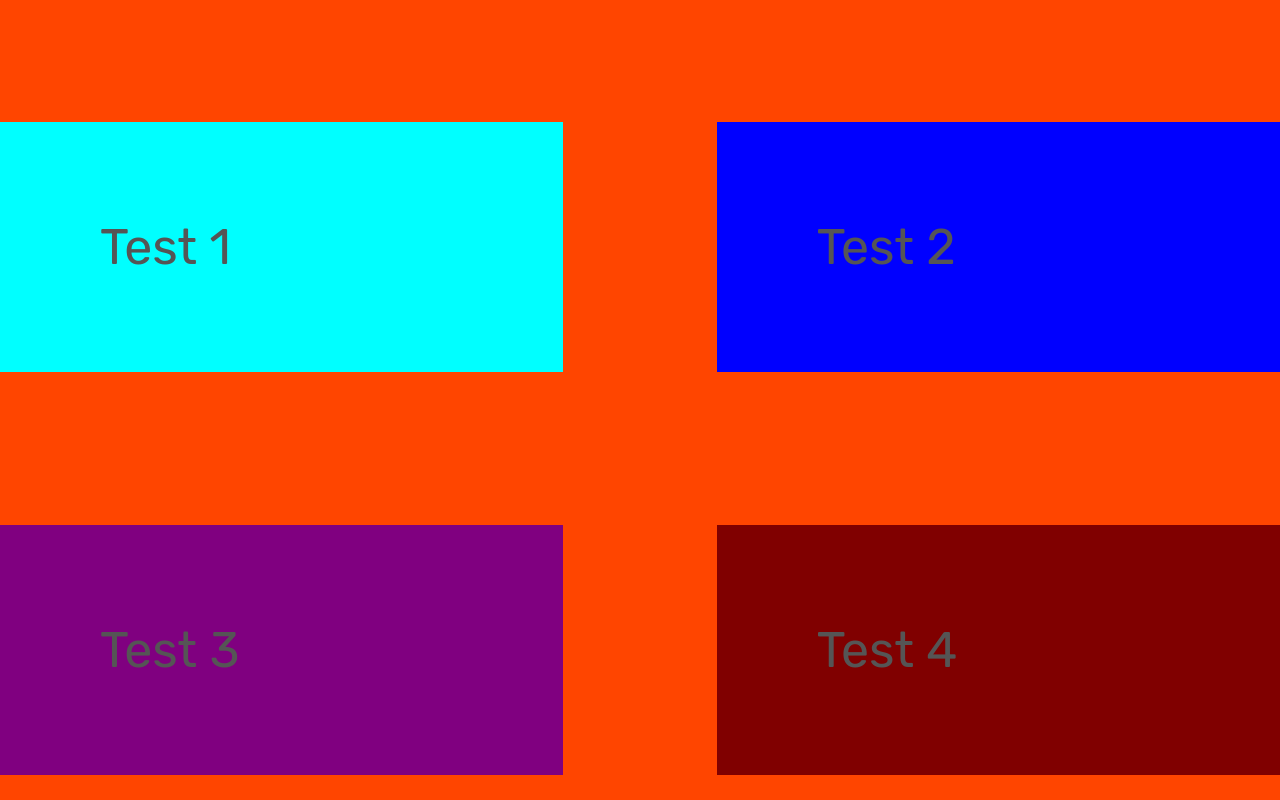
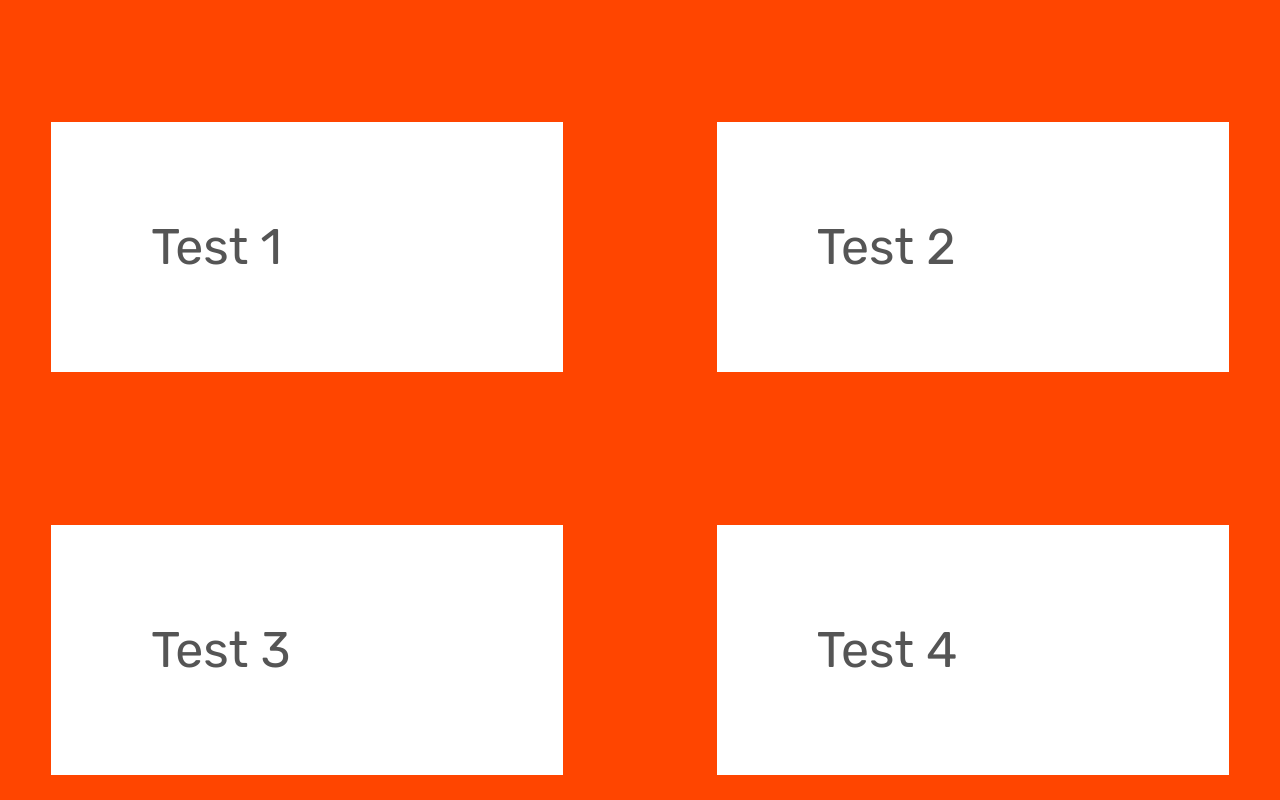
Before and after one commit to fawadashraf1262/zomato, a React (Vite) app: page / in a window 1280 px wide. Shown: the part 700-1500 px from the top of the page. Built offline with nearby package versions, Linux system fonts and the light colour scheme.

Commit message:
final grid

```diff
--- a/src/App.jsx
+++ b/src/App.jsx
@@ -48,11 +48,14 @@ const App = () => {
           </div>
         </div>
       </section>
-      <section className="section-how grid grid--2-cols">
+      <section className="section-how">
+        <div className=' container grid grid--2-cols'>
         <div>Test 1</div>
         <div>Test 2</div>
         <div>Test 3</div>
         <div>Test 4</div>
+        </div>
+
       </section>
       <section className="section-how grid grid--3-cols">
         <div>Test 1</div>
--- a/src/index.css
+++ b/src/index.css
@@ -137,6 +137,7 @@ body{
 .container{
     max-width: 120rem;
     margin: 0 auto;
+    padding: 0 3.2rem;
 }
 
 .grid{
@@ -153,20 +154,8 @@ body{
     grid-template-columns: repeat(3, 1fr);
 }
 
-.section-how div{
+.section-how div div{
     padding: 100px;
     font-size: 50px;
+    background-color: #fff;
 }
-
-.section-how div:nth-child(1){
-    background-color: aqua;
-}
-.section-how div:nth-child(2){
-    background-color: blue;
-}
-.section-how div:nth-child(3){
-    background-color: purple;
-}
-.section-how div:nth-child(4){
-    background-color: maroon;
-}
```
